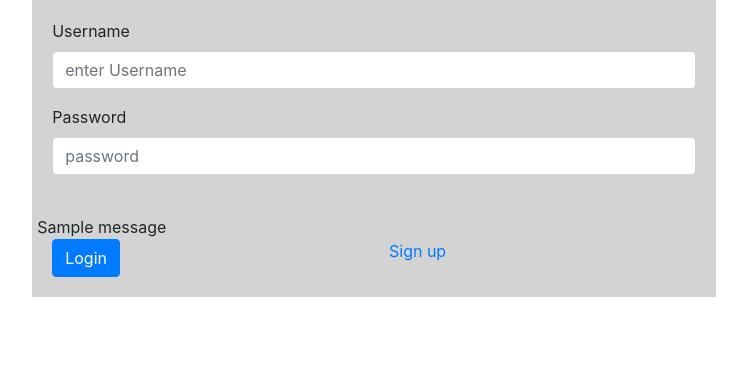
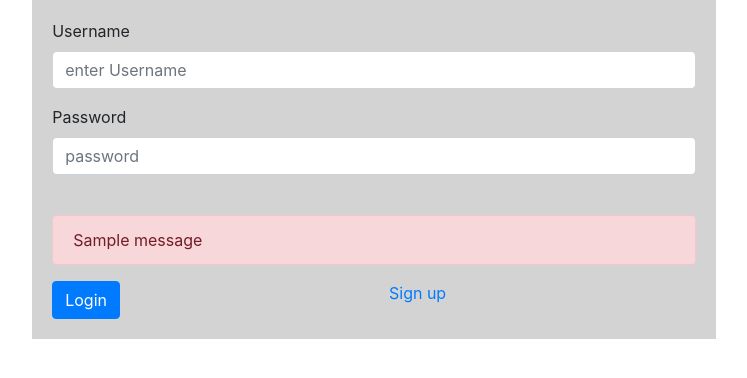
Before and after one commit to chawza/milkstore, a Django app: page /accounts/ in a window 1280 px wide. Shown: the part 185-563 px from the top of the page, without its empty margins (266-1013 px from the left). Run offline with Django 3.2, Linux system fonts and the light colour scheme; tables that the repository leaves empty hold one stand-in row (values such as "Sample post"); one stand-in notice (Sample message) is shown; some libraries are stand-ins or nearby versions.

Commit message:
modified error massages

```diff
--- a/accounts/templates/accounts/login.html
+++ b/accounts/templates/accounts/login.html
@@ -23,11 +23,9 @@
                 </div>
                 <br>
                 {% if messages %}
-                <div class="row">
                     {% for message in messages %}
-                        {{ message }}
+                        <div class="alert alert-danger">{{ message }}</div>
                     {% endfor %}
-                </div>
                 {% endif %}
                 <div class="row">
                     <div class="col-6">
--- a/accounts/templates/accounts/signup.html
+++ b/accounts/templates/accounts/signup.html
@@ -29,7 +29,7 @@
                 {% if messages %}
                 <div class="row">
                     {% for message in messages %}
-                        {{ message }}
+                        <div class="alert alert-danger">{{ message }}</div>
                     {% endfor %}
                 </div>
                 {% endif %}
```
